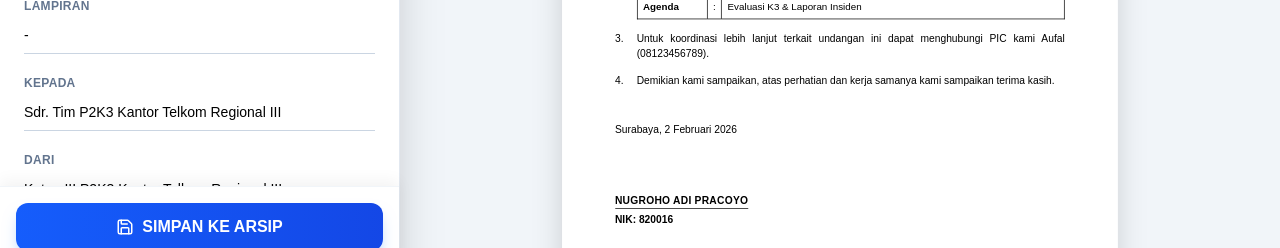
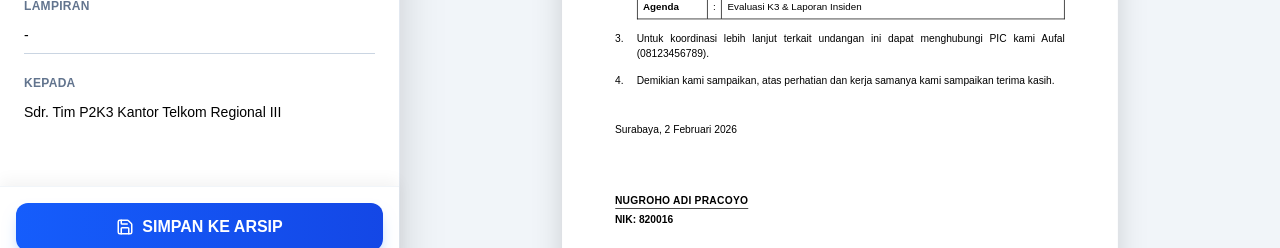
Before and after one commit to Ikhwansantoso/WEB-SMK3, a Next.js app: page /admin/surat in a window 1280 px wide. Shown: the part 510-758 px from the top of the page. Built offline with nearby package versions, Linux system fonts and the light colour scheme; no server answers.

Commit message:
feat: Add admin document archive page with PDF generation and Telegram integration, alongside a new document management page.

```diff
--- a/app/admin/arsip/page.tsx
+++ b/app/admin/arsip/page.tsx
@@ -547,7 +547,7 @@
               <tr>
                 <td style={styles.headerCellLabel}>Kepada</td>
                 <td style={styles.headerCellColon}>:</td>
-                <td style={styles.headerCellValue}>{data.kepada}</td>
+                <td style={{ ...styles.headerCellValue, whiteSpace: "pre-wrap" }}>{data.kepada}</td>
               </tr>
               <tr>
                 <td style={styles.headerCellLabel}>Dari</td>
--- a/app/admin/surat/page.tsx
+++ b/app/admin/surat/page.tsx
@@ -320,12 +320,19 @@
 
             {template === "UNDANGAN" ? (
               <>
-                <InputGroup
-                  disabled={isViewMode}
-                  label="Kepada"
-                  val={kepada}
-                  set={setKepada}
-                />
+                <div className="space-y-1">
+                  <label className="text-xs font-bold text-slate-500 uppercase tracking-wide">
+                    Kepada
+                  </label>
+                  <textarea
+                    disabled={isViewMode}
+                    rows={4}
+                    value={kepada}
+                    onChange={(e) => setKepada(e.target.value)}
+                    className="w-full py-2 bg-transparent border-b border-slate-300 text-sm font-medium text-black outline-none focus:border-red-600 transition resize-none placeholder:text-slate-300 disabled:bg-slate-50 disabled:text-slate-500"
+                    placeholder="Masukkan nama penerima (satu per baris)..."
+                  />
+                </div>
                 <InputGroup
                   disabled={isViewMode}
                   label="Dari"
@@ -677,7 +684,7 @@
           {isViewMode ? (
             // MODE ARSIP: Hanya boleh CETAK
             <>
-             handleDownloadPDF
+              handleDownloadPDF
               <Link
                 href="/admin/arsip"
                 className="w-full bg-slate-100 hover:bg-slate-200 text-slate-600 py-3 rounded-xl font-bold flex justify-center items-center gap-2 transition"
@@ -766,7 +773,8 @@
 
                   <div className="grid grid-cols-[90px_10px_1fr] gap-y-1 mb-6">
                     <div>Nomor</div> <div>:</div> <div>{nomorSurat}</div>
-                    <div>Kepada</div> <div>:</div> <div>{kepada}</div>
+                    <div className="align-top">Kepada</div> <div className="align-top">:</div>
+                    <div className="whitespace-pre-wrap align-top">{kepada}</div>
                     <div>Dari</div> <div>:</div> <div>{dari}</div>
                     <div>Lampiran</div> <div>:</div> <div>{lampiran}</div>
                     <div className="align-top">Perihal</div>
```
